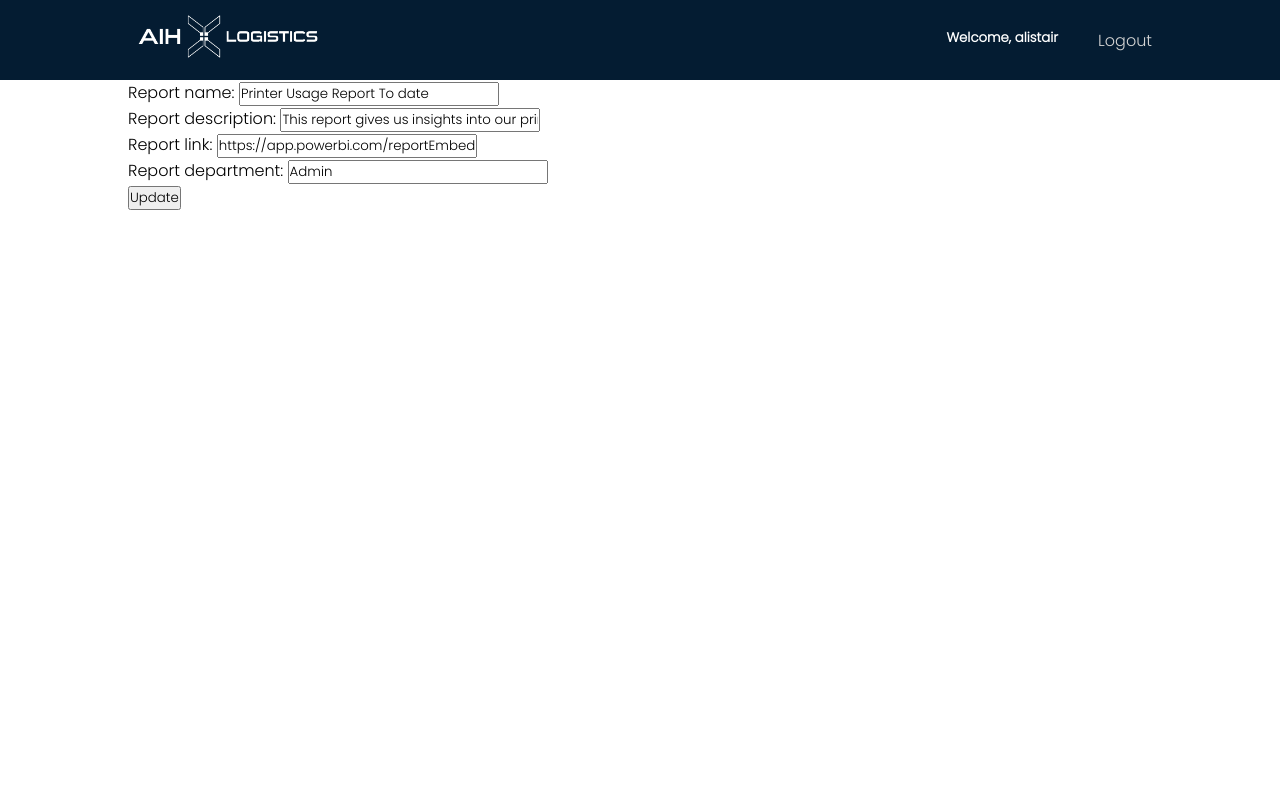
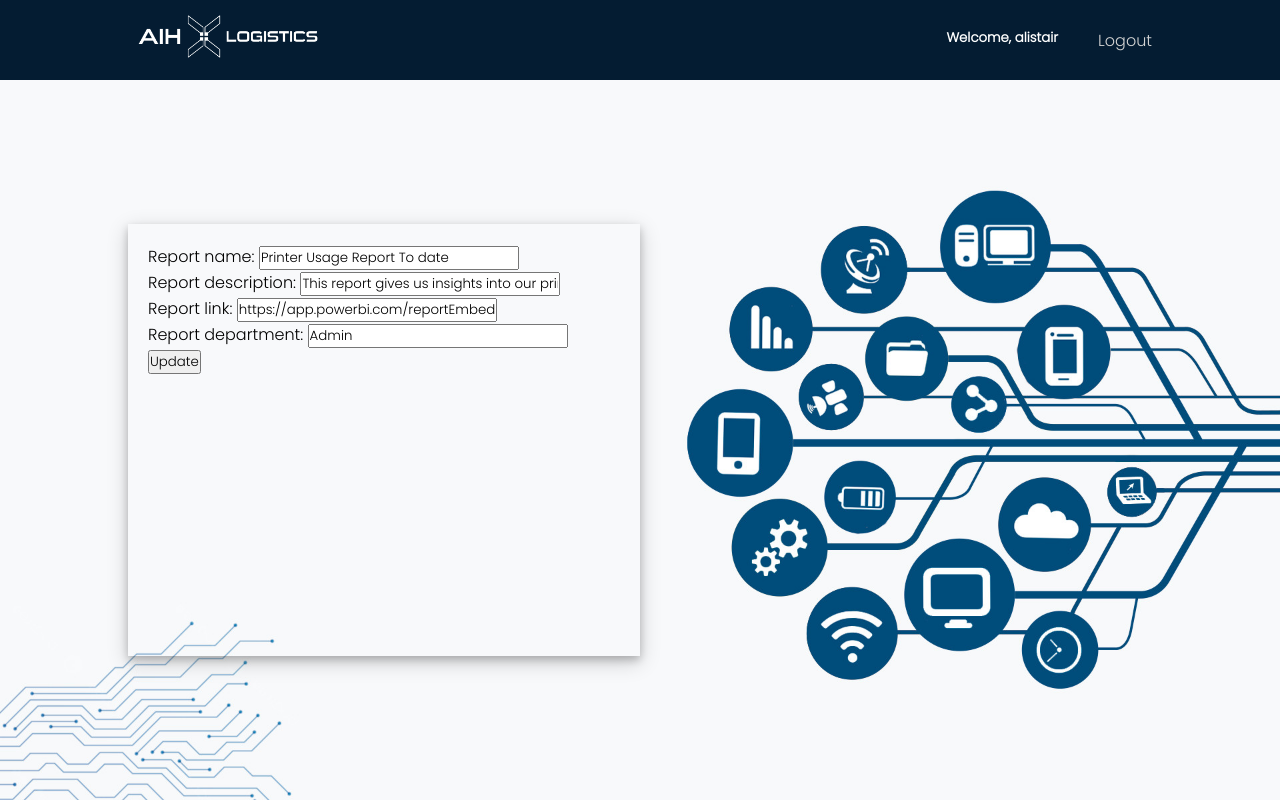
Before and after one commit to AlliyD/Portal, a Django app: page /updatereport/1 in a window 1280 px wide. Run offline with Django 5.2, Linux system fonts and the light colour scheme; a user stored in the database is signed in; data comes from the database, SQL or seed files in the repository; both versions use the stored data as it was after the commit; some libraries are stand-ins or nearby versions.

Commit message:
Update to styling of update report page

```diff
--- a/data/templates/data/newreport.html
+++ b/data/templates/data/newreport.html
@@ -9,7 +9,7 @@
 <form action="#" method="POST">
     {% csrf_token %}
 
-    {% render_field newreportform.report_name placeholder="Enter Report Name" %}
+    {{newreportform}}
 
     <input type="submit" value="Submit" name="Create Form">
 </form>
--- a/data/templates/data/reportsbase.html
+++ b/data/templates/data/reportsbase.html
@@ -70,14 +70,16 @@
             width: 35px;
         }
 
-        .main-content-container{
-            width: 80%;
-            margin: auto;
-        }
 
         /* nav bar styling */
 
         /* main content styling */
+
+        .main-content-container{
+            width: 100%;
+            margin: auto;
+        }
+
 
         .main-content-header{
                 width:100%;
--- a/data/templates/data/updatereport.html
+++ b/data/templates/data/updatereport.html
@@ -1,4 +1,5 @@
 {% extends "data\reportsbase.html" %}
+{% load static %}
 
 {% block title %}
     Create Report | AIH Reporting
@@ -6,12 +7,64 @@
 
 
 {% block maincontent %}
-<form action="#" method="POST">
-    {% csrf_token %}
+<style>
 
-    {{newreportform}}
 
-    <input type="submit" value="Update" name="Create Form">
-</form>
+
+.update-report-main-container{
+
+    width: 100%;
+    margin: auto;
+    background-image: url('/static/images/updatereportbg.jpeg');
+    background-position: center;
+    height: 90vh;
+    background-repeat: no-repeat;
+    background-size: cover;
+
+}
+.update-content-styling{
+    width: 80%;
+    height: 90vh;
+    margin: auto;
+    display: grid;
+    grid-template-columns: repeat(2,1fr);
+    align-items: center;
+
+}
+
+.update-report-form-col{
+    height: 60%;
+    padding: 20px;
+    box-shadow: 0 4px 8px 0 rgba(0, 0, 0, 0.2), 0 6px 20px 0 rgba(0, 0, 0, 0.19);
+}
+</style>
+
+<div class="update-report-main-container">
+
+
+    <div class="update-content-styling">
+
+        <div class="update-report-form-col">
+            <form action="#" method="POST">
+                {% csrf_token %}
+
+                {{newreportform}}
+
+                <input type="submit" value="Update" name="Create Form">
+            </form>
+
+        </div>
+
+        <div class="helper-col">
+
+        </div>
+
+    </div>
+
+
+</div>
+
+
+
 
 {% endblock %}
```
Also changed, not shown: data/templates/data/reports.html (+16 -1 lines), data/static/images/updatereportbg.jpeg (added), data/static/images/updatereportbgv2.jpeg (added), db.sqlite3.
